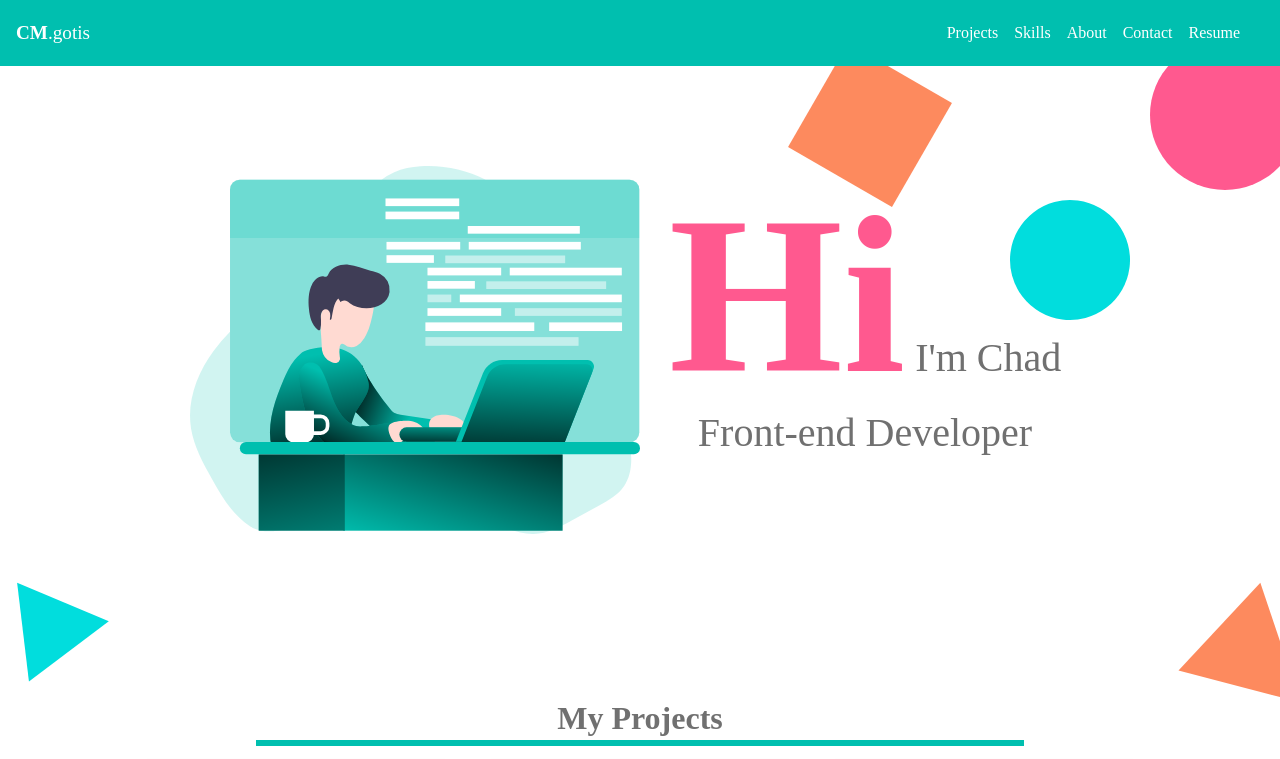
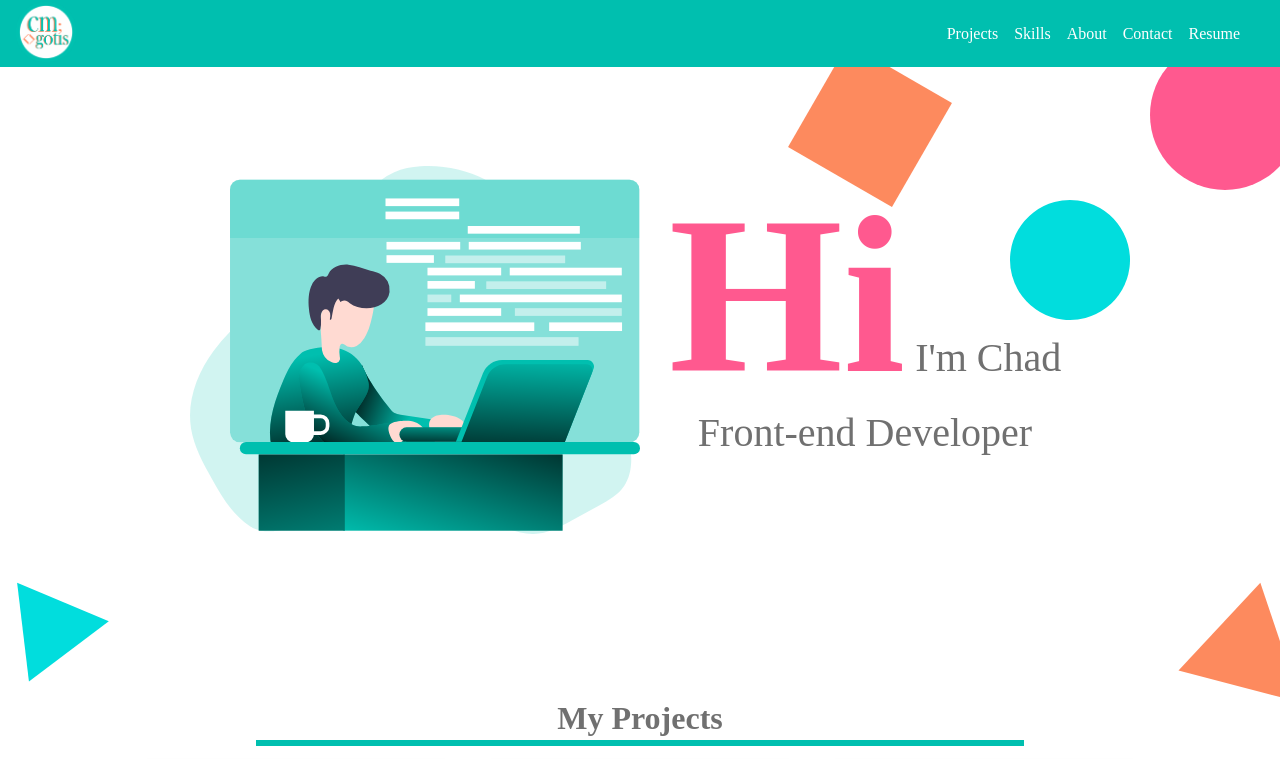
Before and after one commit to chadgotis/cmgotis, a website: page index.html in a window 1280 px wide. Shown: the top 759 px of the page. Drawn offline with nearby package versions, Linux system fonts and the light colour scheme.

Commit message:
added logo

```diff
--- a/css/main.scss
+++ b/css/main.scss
@@ -36,7 +36,6 @@ $logo-size: 1.2rem;
 header {
   display: flex;
   background: $primary;
-  padding: 1rem;
   color: $white;
   width: 100vw;
   max-width: 1366px;
@@ -44,21 +43,22 @@ header {
   top: 0;
   overflow: hidden;
   z-index: 99;
-  padding-right: 0;
-  padding-left: 0;
 
   .logo {
-    margin-right: auto;
-    font-size: $logo-size;
     align-self: center;
     justify-self: center;
+    margin: 0.1rem 0;
     margin-left: 1rem;
-    span {
-      font-weight: bold;
+    margin-right: auto;
+
+    img {
+      width: 60px;
+      height: 60px;
     }
   }
   nav {
     display: none;
+    align-self: center;
     @include media(">tablet") {
       display: flex;
       margin-right: 2rem;
@@ -79,6 +79,7 @@ header {
   .burger {
     margin-right: 2rem;
     cursor: pointer;
+    align-self: center;
     @include media(">tablet") {
       display: none;
     }
--- a/index.html
+++ b/index.html
@@ -3,7 +3,8 @@
   <head>
     <meta charset="UTF-8" />
     <meta name="viewport" content="width=device-width, initial-scale=1.0" />
-    <title>CM.gotis</title>
+    <title>Portfolio</title>
+    <link rel="icon" type="image/png" href="./assets/logo.png" />
     <link
       rel="stylesheet"
       href="https://cdnjs.cloudflare.com/ajax/libs/animate.css/3.7.2/animate.min.css"
@@ -14,7 +15,7 @@
     <div class="container">
       <!-- navigation -->
       <header>
-        <div class="logo"><span>CM</span>.gotis</div>
+        <div class="logo"><img src="./assets/logo.png" alt="logo" /></div>
         <nav>
           <ul>
             <li><a href="#projects">Projects</a></li>
```
Also changed, not shown: assets/logo.png (added), css/main.css, 1 other file.
